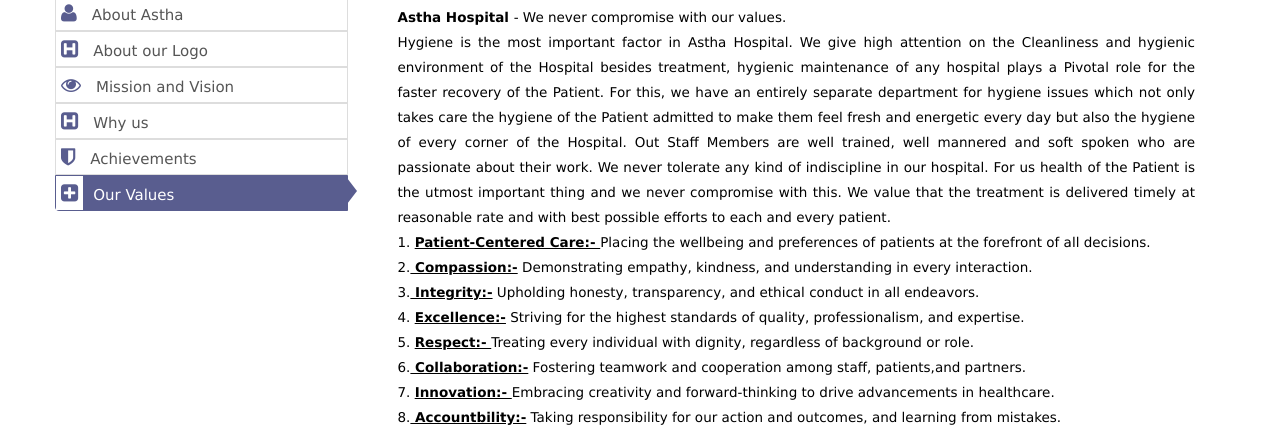
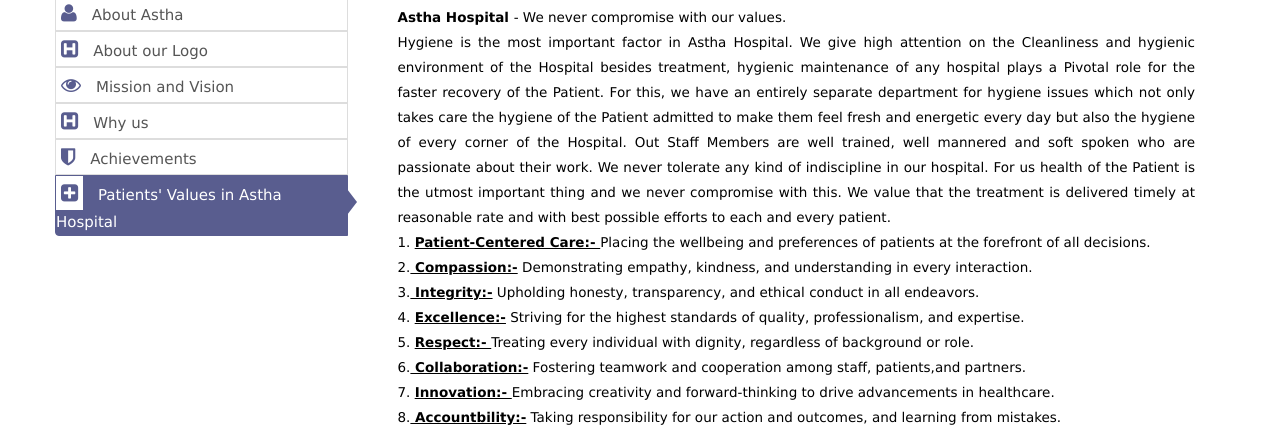
Before and after one commit to YashMaury/asthahospital, a PHP site: page /Our_Values.php in a window 1280 px wide. Shown: the part 256-688 px from the top of the page. Run offline with PHP 8.4, Linux system fonts and the light colour scheme; some libraries are stand-ins or nearby versions; some web fonts are replaced.

Commit message:
our values

```diff
--- a/Our_Values.php
+++ b/Our_Values.php
@@ -47,7 +47,7 @@
                             <h4 class="fa fa-shield fontawsme"></h4><span>Achievements</span>
                         </a>
                         <a href="Our_Values.html" class="list-group-item active">
-                            <h4 class="fa fa-plus-square fontawsme"></h4><span>Our Values</span>
+                            <h4 class="fa fa-plus-square fontawsme"></h4><span> Patients' Values in Astha Hospital</span>
                         </a>
                     </div>
                 </div>
```
